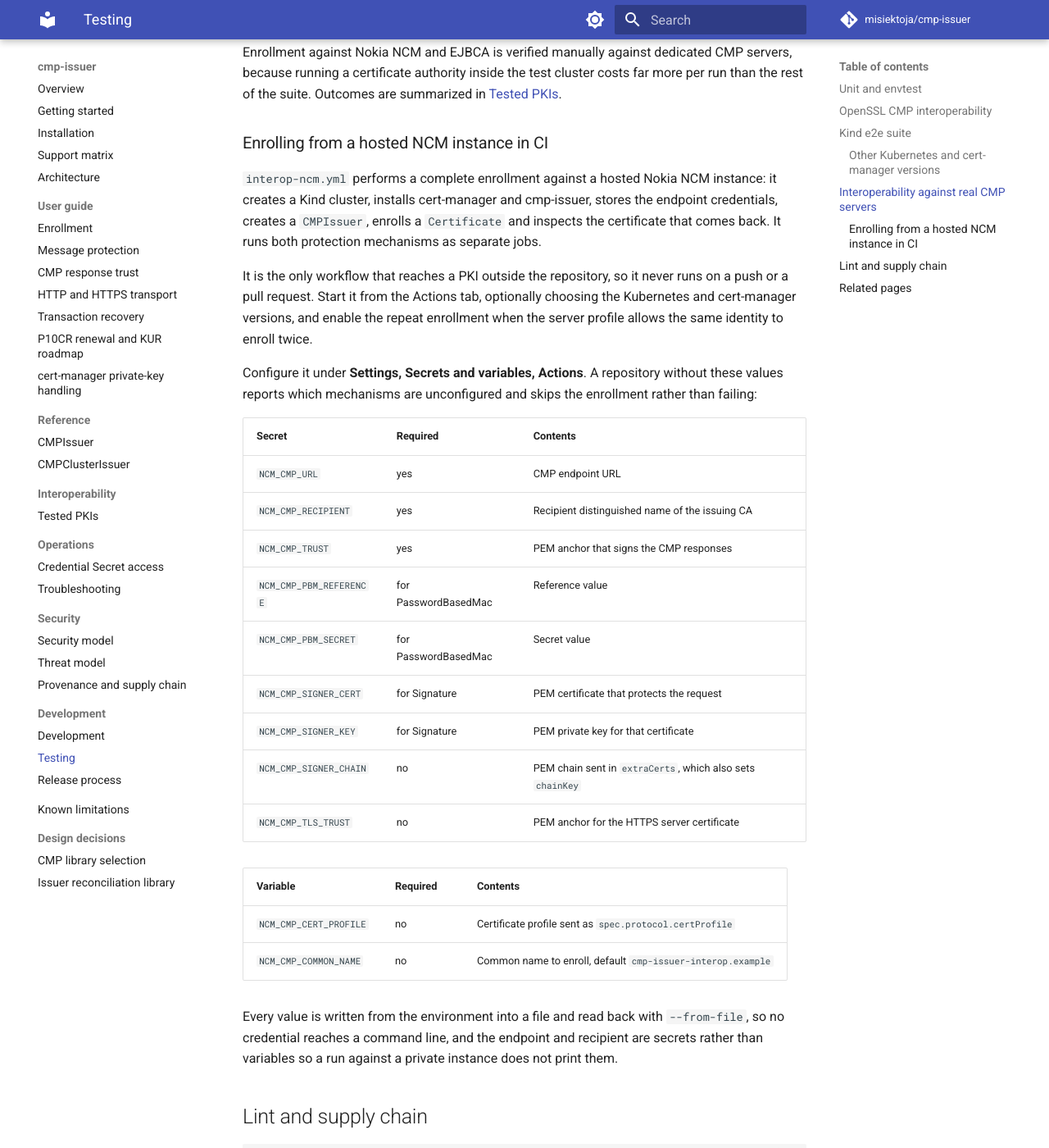
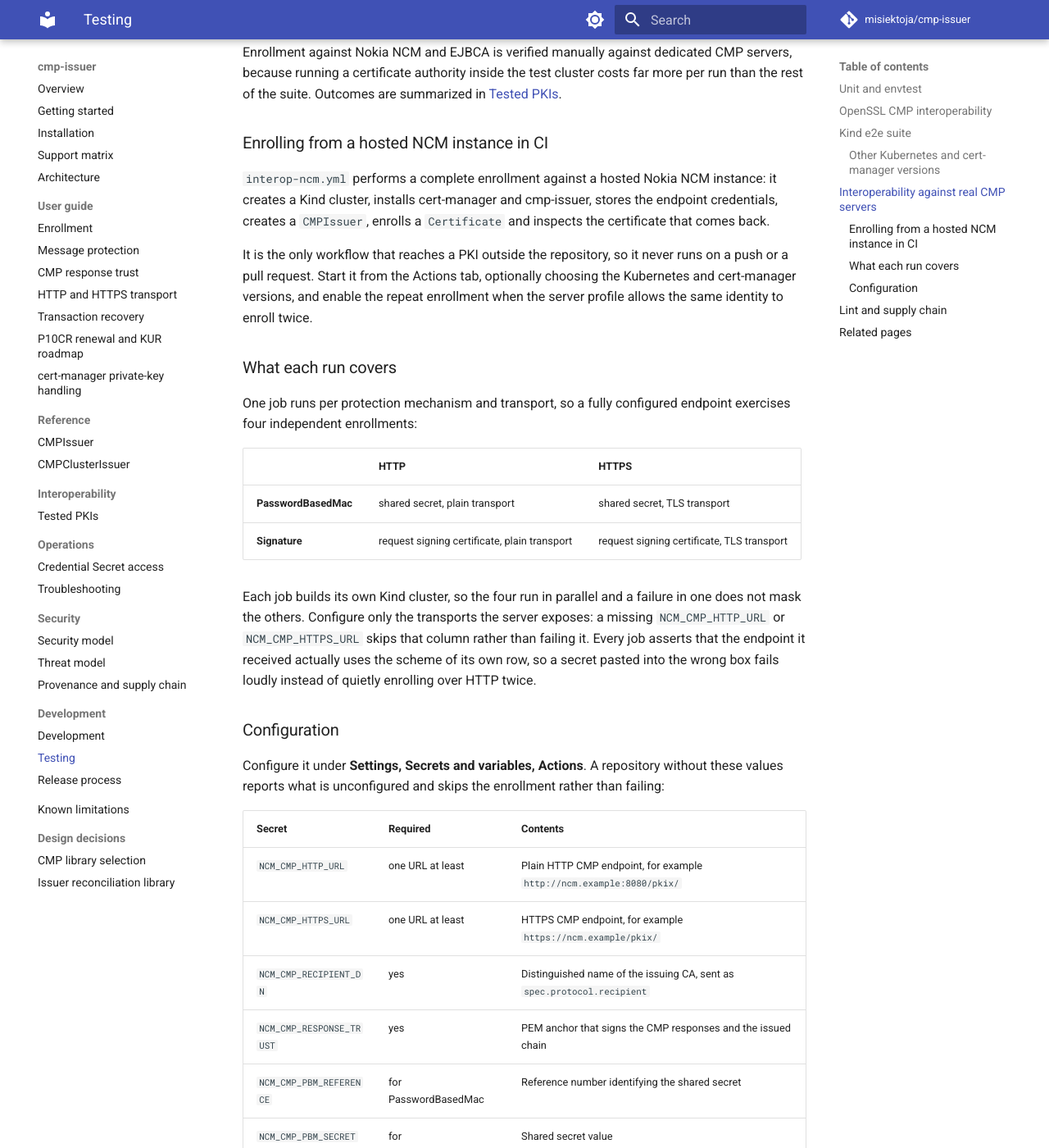
Before and after one commit to misiektoja/cmp-issuer, an MkDocs documentation site: the page built from docs/development/testing.md, in a window 1280 px wide and 1400 px high, scrolled down 2208 px. Shown: the whole window at 82% size. Built offline with MkDocs 1.6.1 and Material for MkDocs 9.7.7, drawn with Linux system fonts in a browser that asks for light colours; comment, search, counter and statistics services are not loaded; some of the changed text lies outside the part shown.

Commit message:
docs(development): describe the interop transport matrix and the renamed secrets

```diff
--- a/docs/development/testing.md
+++ b/docs/development/testing.md
@@ -72,30 +72,46 @@
 
 ### Enrolling from a hosted NCM instance in CI
 
-`interop-ncm.yml` performs a complete enrollment against a hosted Nokia NCM instance: it creates a Kind cluster, installs cert-manager and cmp-issuer, stores the endpoint credentials, creates a `CMPIssuer`, enrolls a `Certificate` and inspects the certificate that comes back. It runs both protection mechanisms as separate jobs.
+`interop-ncm.yml` performs a complete enrollment against a hosted Nokia NCM instance: it creates a Kind cluster, installs cert-manager and cmp-issuer, stores the endpoint credentials, creates a `CMPIssuer`, enrolls a `Certificate` and inspects the certificate that comes back.
 
 It is the only workflow that reaches a PKI outside the repository, so it never runs on a push or a pull request. Start it from the Actions tab, optionally choosing the Kubernetes and cert-manager versions, and enable the repeat enrollment when the server profile allows the same identity to enroll twice.
 
-Configure it under **Settings, Secrets and variables, Actions**. A repository without these values reports which mechanisms are unconfigured and skips the enrollment rather than failing:
+### What each run covers
+
+One job runs per protection mechanism and transport, so a fully configured endpoint exercises four independent enrollments:
+
+| | HTTP | HTTPS |
+| --- | --- | --- |
+| **PasswordBasedMac** | shared secret, plain transport | shared secret, TLS transport |
+| **Signature** | request signing certificate, plain transport | request signing certificate, TLS transport |
+
+Each job builds its own Kind cluster, so the four run in parallel and a failure in one does not mask the others. Configure only the transports the server exposes: a missing `NCM_CMP_HTTP_URL` or `NCM_CMP_HTTPS_URL` skips that column rather than failing it. Every job asserts that the endpoint it received actually uses the scheme of its own row, so a secret pasted into the wrong box fails loudly instead of quietly enrolling over HTTP twice.
+
+### Configuration
+
+Configure it under **Settings, Secrets and variables, Actions**. A repository without these values reports what is unconfigured and skips the enrollment rather than failing:
 
 | Secret | Required | Contents |
 | --- | --- | --- |
-| `NCM_CMP_URL` | yes | CMP endpoint URL |
-| `NCM_CMP_RECIPIENT` | yes | Recipient distinguished name of the issuing CA |
-| `NCM_CMP_TRUST` | yes | PEM anchor that signs the CMP responses |
-| `NCM_CMP_PBM_REFERENCE` | for PasswordBasedMac | Reference value |
-| `NCM_CMP_PBM_SECRET` | for PasswordBasedMac | Secret value |
-| `NCM_CMP_SIGNER_CERT` | for Signature | PEM certificate that protects the request |
-| `NCM_CMP_SIGNER_KEY` | for Signature | PEM private key for that certificate |
-| `NCM_CMP_SIGNER_CHAIN` | no | PEM chain sent in `extraCerts`, which also sets `chainKey` |
-| `NCM_CMP_TLS_TRUST` | no | PEM anchor for the HTTPS server certificate |
+| `NCM_CMP_HTTP_URL` | one URL at least | Plain HTTP CMP endpoint, for example `http://ncm.example:8080/pkix/` |
+| `NCM_CMP_HTTPS_URL` | one URL at least | HTTPS CMP endpoint, for example `https://ncm.example/pkix/` |
+| `NCM_CMP_RECIPIENT_DN` | yes | Distinguished name of the issuing CA, sent as `spec.protocol.recipient` |
+| `NCM_CMP_RESPONSE_TRUST` | yes | PEM anchor that signs the CMP responses and the issued chain |
+| `NCM_CMP_PBM_REFERENCE` | for PasswordBasedMac | Reference number identifying the shared secret |
+| `NCM_CMP_PBM_SECRET` | for PasswordBasedMac | Shared secret value |
+| `NCM_CMP_BOOTSTRAP_CERT` | for Signature | PEM certificate that signs the CMP requests |
+| `NCM_CMP_BOOTSTRAP_KEY` | for Signature | PEM private key for that certificate |
+| `NCM_CMP_BOOTSTRAP_CHAIN` | no | PEM issuers of that certificate, sent in `extraCerts`, which also sets `chainKey` |
+| `NCM_CMP_HTTPS_TRUST` | no | PEM anchor for the HTTPS server certificate, when it is not publicly trusted |
 
 | Variable | Required | Contents |
 | --- | --- | --- |
 | `NCM_CMP_CERT_PROFILE` | no | Certificate profile sent as `spec.protocol.certProfile` |
 | `NCM_CMP_COMMON_NAME` | no | Common name to enroll, default `cmp-issuer-interop.example` |
 
-Every value is written from the environment into a file and read back with `--from-file`, so no credential reaches a command line, and the endpoint and recipient are secrets rather than variables so a run against a private instance does not print them.
+`NCM_CMP_RESPONSE_TRUST` and `NCM_CMP_HTTPS_TRUST` are two different anchors and are frequently confused. The first is CMP trust, which verifies the signature protecting the response message and the chain that comes back in it. The second is transport trust, which verifies the TLS server certificate and is used only on the HTTPS rows. A server may present a publicly trusted TLS certificate while issuing from a private CA, in which case only the first is needed. See [HTTP and HTTPS transport](../guide/transport.md).
+
+Every value is written from the environment into a file and read back with `--from-file`, so no credential reaches a command line, and the endpoint URLs and the recipient are secrets rather than variables so a run against a private instance does not print them.
 
 ## Lint and supply chain
 
```
